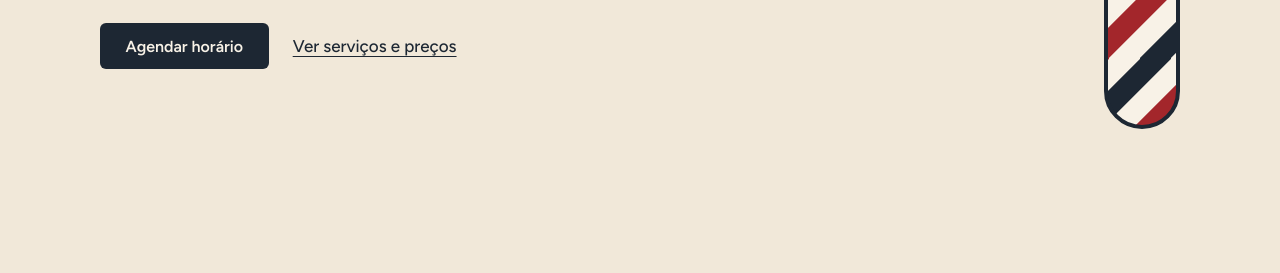
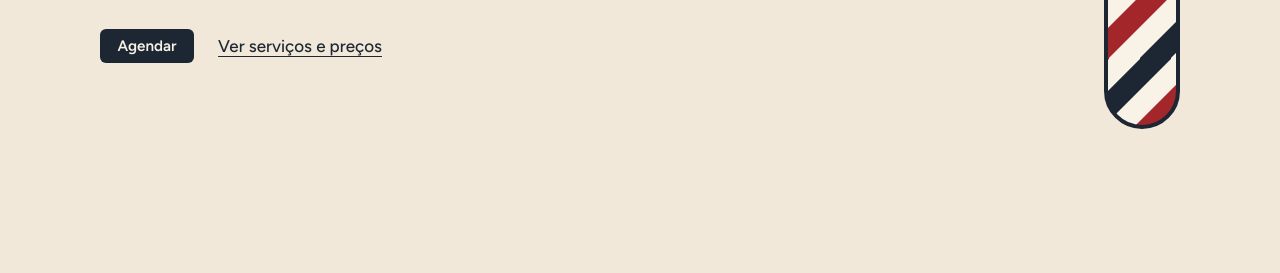
Before and after one commit to gabrielfreazacosta-arch/Projeto-barbearia, a plain HTML site: page index.html in a window 1280 px wide. Shown: the part 527-800 px from the top of the page. Drawn offline with Linux system fonts and the light colour scheme.

Commit message:
alteração wpp

```diff
--- a/index.html
+++ b/index.html
@@ -27,7 +27,7 @@
             <a href="#servicos">Serviços</a>
             <a href="#sobre">Sobre</a>
             <a href="#horarios">Horários</a>
-           <a class="btn btn-small" id="btn-whatsapp" href="https://wa.me!" target="_blank">Agendar</a>
+          <a class="btn btn-small" id="btn-whatsapp" href="https://wa.me/557199370238?text=Olá, gostaria de agendar um horário!" target="_blank">Agendar</a>
 
 
         </nav>
@@ -41,7 +41,7 @@
                 <p class="hero-lead">Corte na régua, barba bem desenhada e o cuidado de quem entende de cabelo. Chegue,
                     sente e saia do seu jeito.</p>
                 <div class="hero-actions">
-                    <a class="btn" href="https://wa.me" target="_blank">Agendar horário</a>
+                  <a class="btn btn-small" id="btn-whatsapp" href="https://wa.me/557199370238?text=Olá, gostaria de agendar um horário!" target="_blank">Agendar</a>
                     <a class="link" href="#servicos">Ver serviços e preços</a>
                 </div>
             </div>
```
